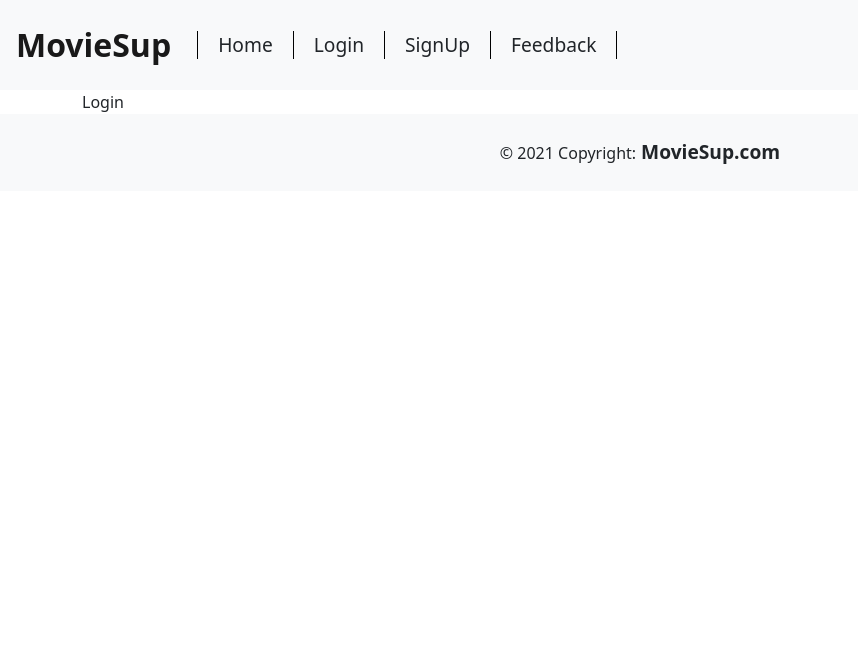
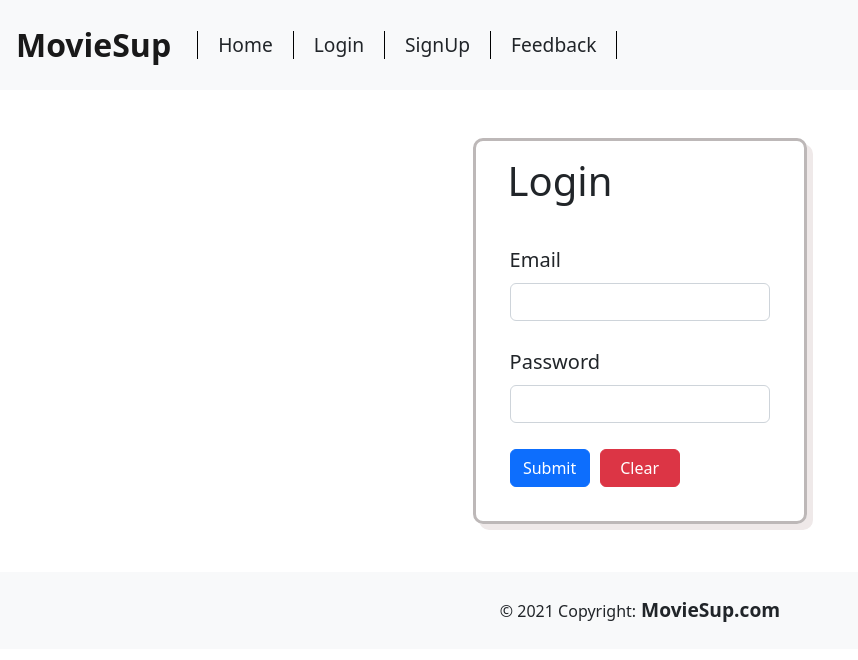
Before and after one commit to vupadhayayx86/moviesup, a React (Vite) app: page /login in a window 1280 px wide. Shown: the top 660 px of the page, without its empty margins (0-858 px from the left). Built offline with nearby package versions, Linux system fonts and the light colour scheme.

Commit message:
Signup Validation

```diff
--- a/src/pages/Login.tsx
+++ b/src/pages/Login.tsx
@@ -2,7 +2,25 @@ import React from 'react'
 
 const Login = () => {
   return (
-    <div>Login</div>
+    <div className="d-flex justify-content-center">
+    <div className='form'>
+    <h1>Login</h1>
+    <form>
+        <div className='form-element'>
+            <label htmlFor="email">Email</label>
+            <input type="text" className='form-control' name='email' id='email'/>
+        </div>
+        <div className='form-element'>
+            <label htmlFor="password">Password</label>
+            <input type="text" className="form-control" id="email" />
+        </div>
+        <div className='form-element'>
+            <button className="btn btn-primary">Submit</button>
+            <button className="btn btn-danger">Clear</button>
+        </div>
+    </form>
+</div>
+</div>
   )
 }
 
--- a/src/pages/Signup.tsx
+++ b/src/pages/Signup.tsx
@@ -1,21 +1,51 @@
+import {useForm} from "react-hook-form"
+
+interface Inputs{
+    email:String,
+    password:String,
+    confirmpass:String
+}
 
 const Signup = () => {
+    const {register,handleSubmit,formState:{errors},reset}=useForm<Inputs>()
+    const onSubmit=(data:Inputs)=>{
+        const {password,confirmpass}=data
+        console.log(password,confirmpass)
+        if(password!==confirmpass){
+            alert("Password does not match")
+            return
+        }
+        reset()
+    }
   return (
     <div className="d-flex justify-content-center">
         <div className='form'>
         <h1>Sign Up</h1>
-        <form>
+        <form onSubmit={handleSubmit(onSubmit)}>
             <div className='form-element'>
                 <label htmlFor="email">Email</label>
-                <input type="text" className='form-control' name='email' id='email'/>
+                <input type="text" {...register("email",{required:true,minLength:5,maxLength:30, pattern: {value: /^[A-Z0-9._%+-]+@[A-Z0-9.-]+\.[A-Z]{2,}$/i,message: "invalid email address"}})} className='form-control' name='email' id='email'  />
+                {errors.email?.type === 'required' && <p className="text-danger" role="alert">Email is required</p>}
+                {errors.email?.type === 'minLength' && <p className="text-danger" role="alert">Email must be atleast 5 characters</p>}
+                {errors.email?.type === 'maxLength' && <p className="text-danger" role="alert">Email cannot exceed more than 30 characters</p>}
+                {errors.email?.type === 'pattern' && <p  className="text-danger" role="alert">Invalid Email Address</p>}
+
             </div>
             <div className='form-element'>
                 <label htmlFor="password">Password</label>
-                <input type="text" className="form-control" id="email" />
+                <input type="password" {...register("password",{required:true,minLength:8,maxLength:30})} name="password" className="form-control" id="password" />
+                {errors.password?.type === 'required' && <p className="text-danger" role="alert">Password is required</p>}
+                {errors.password?.type === 'minLength' && <p className="text-danger" role="alert">Password must be atleast 8 characters</p>}
+                {errors.password?.type === 'maxLength' && <p className="text-danger" role="alert">Password cannot exceed more than 30 characters</p>}
+
             </div>
             <div className='form-element'>
                 <label htmlFor="confirmpass">Confirm Password</label>
-                <input type="text" className="form-control" id="confirmpass" />
+                <input type="password" {...register("confirmpass",{required:true,minLength:8,maxLength:30})} name="confirmpass" className="form-control" id="confirmpass" />
+                {errors.password?.type === 'required' && <p className="text-danger" role="alert">Password is required</p>}
+                {errors.password?.type === 'minLength' && <p className="text-danger" role="alert">Password must be atleast 8 characters</p>}
+                {errors.password?.type === 'maxLength' && <p className="text-danger" role="alert">Password cannot exceed more than 30 characters</p>}
+
             </div>
             <div className='form-element'>
                 <button className="btn btn-primary">Submit</button>
```
